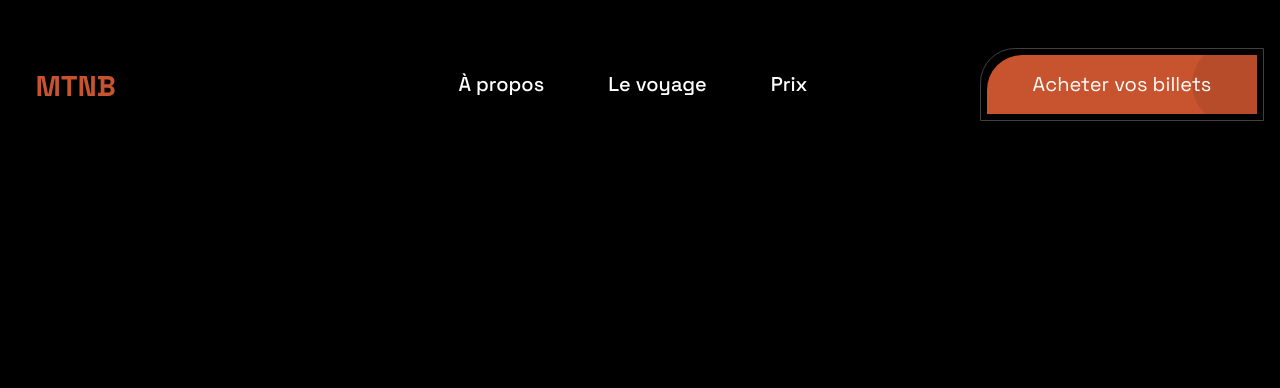
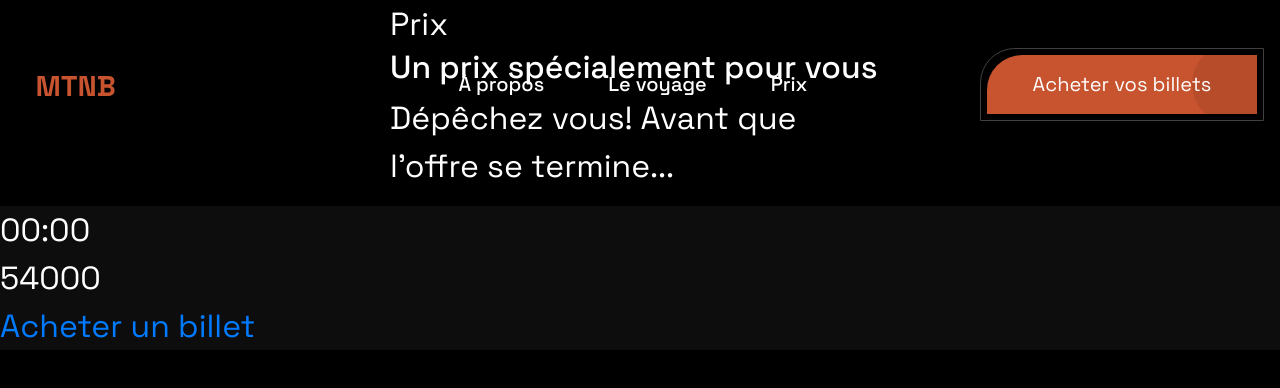
Before and after one commit to gch90/hackathons-team-c, a React (Create React App) app in the folder client/: page / in a window 1280 px wide. Shown: the top 388 px of the page. Built offline with nearby package versions, Linux system fonts and the light colour scheme.

Commit message:
Features: Price increment, Price timer...

```diff
--- /dev/null
+++ b/client/src/components/Prices.jsx
@@ -0,0 +1,94 @@
+import React, { Component } from 'react';
+import { useState } from 'react';
+import { useEffect } from 'react';
+import { Link } from 'react-router-dom';
+import styled from 'styled-components';
+import { COLORS } from '../const';
+
+
+const Section = styled.section`
+    background-color: black;
+    font-size: 32px;
+    color: white;
+`;
+const Container = styled.div({className: 'container'});
+const Header = styled.div`
+    max-width:500px;
+    margin:auto;
+`;
+const Ticket = styled.div`
+    background:rgba(255,255,255, 0.05);
+    &:after{
+        content:'';
+        display:block;
+    }
+`;
+const Counter = styled.div({className: 'container'});
+const Notice = styled.div({className: 'container'});
+const Price = styled.div({className: 'style-h2'});
+
+const Prices = (props) => {
+
+    const increment = 1000000;
+    const [price, setPrice] = useState({current: props.min, max:props.max});
+    const [timer, setTimer] = useState(5);
+    const [timerState, setTimeState] = useState(true);
+
+    useEffect(() => {
+        const interval = setInterval(function(){
+            setTimer(prevCount => {
+                if(prevCount <= 0){
+                    changePrice();
+                    return 5;
+                }
+                else{
+                    return prevCount - 1;
+                }
+            });
+            if(price.current >= price.max){
+                clearInterval(interval);
+                setTimeState(false);
+            }
+        }, 1000);
+        return () => clearInterval(interval);
+    }, []);
+
+    const changePrice = () =>{
+        const newArr = price;
+        newArr.current = newArr.current + increment;
+
+        if(newArr.current > newArr.max){
+            newArr.current = newArr.max;
+        }
+
+        setPrice(newArr);
+    }
+
+    let counter;
+    if(timerState){
+        counter = <Counter>00:0{timer}</Counter>;
+    }
+
+
+    return (
+
+
+        <Section>
+            <Container>
+                <Header>
+                    <span className="suptitle">{props.suptitle}</span>
+                    <h2>{props.title}</h2>
+                    <p>{props.text}</p>
+                </Header>
+                <Ticket>
+                    {counter}
+                    <Notice>{props.notice}</Notice>
+                    <Price>{price.current}</Price>
+                    <Link to={{pathname: props.url}}>{props.link}</Link>
+                </Ticket>
+            </Container>
+        </Section>
+    )
+}
+
+export default Prices;
--- a/client/src/pages/Landing.jsx
+++ b/client/src/pages/Landing.jsx
@@ -1,6 +1,7 @@
 import React from 'react';
 import styled from 'styled-components';
-import { NavBar } from '../components'
+import { NavBar } from '../components';
+import Prices from '../components/Prices';
 
 const Wrapper = styled.div`
   background-color: black;
@@ -9,10 +10,20 @@ const Wrapper = styled.div`
 `
 
 const Landing = () => {
-  return (
-    <Wrapper>
-      <NavBar />
-    </Wrapper>
+    return (
+      <Wrapper>
+        <NavBar />
+        <Prices
+          suptitle="Prix"
+          title="Un prix spécialement pour vous"
+          text="Dépêchez vous! Avant que l'offre se termine..."
+          currency="DC"
+          min={54000}
+          max={289000}
+          link="Acheter un billet"
+          url="/enigma"
+        />
+      </Wrapper>
   )
 }
 
```
